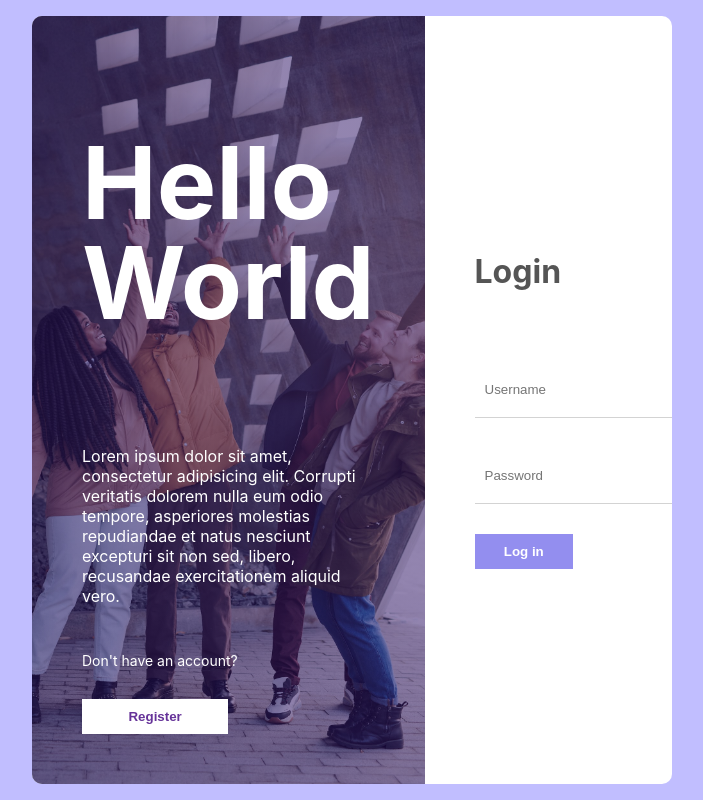
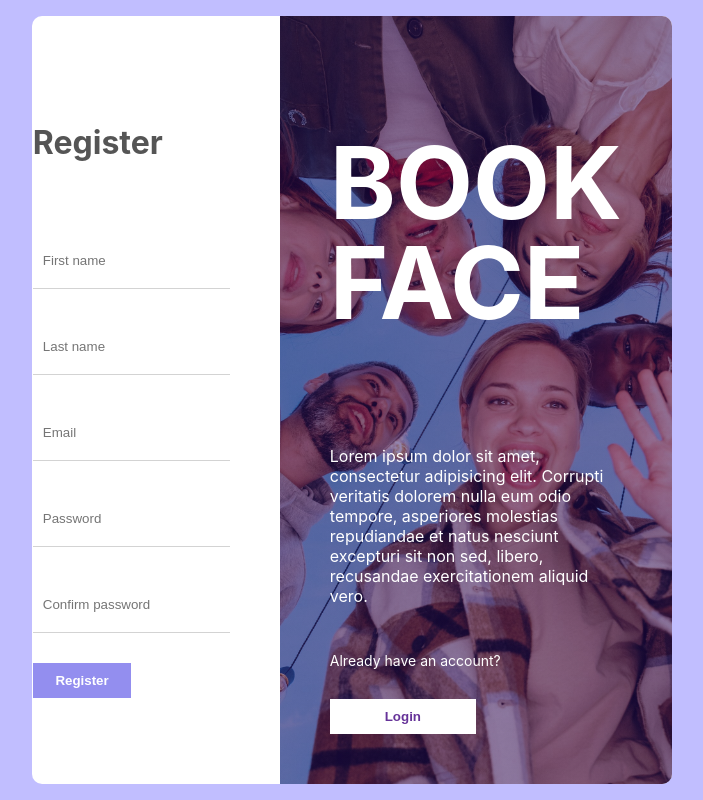
Before and after one commit to jonnyabrams/bookface-2.0, a React (Create React App) app in the folder client/: page / in a window 1280 px wide. Shown: the whole page, without its empty margins (288-991 px from the left). Built offline with nearby package versions, Linux system fonts and the light colour scheme.

Commit message:
feat: Register page

```diff
--- a/client/package.json
+++ b/client/package.json
@@ -16,6 +16,7 @@
     "@types/react-dom": "^18.0.8",
     "react": "^18.2.0",
     "react-dom": "^18.2.0",
+    "react-router-dom": "^6.4.3",
     "react-scripts": "5.0.1",
     "sass": "^1.56.0",
     "typescript": "^4.8.4",
--- a/client/src/App.tsx
+++ b/client/src/App.tsx
@@ -1,10 +1,11 @@
 import Login from "./pages/login/Login";
+import Register from "./pages/register/Register";
 
 
 const App = () => {
   return (
     <div>
-      <Login />
+      <Register />
     </div>
   );
 }
--- /dev/null
+++ b/client/src/pages/register/Register.tsx
@@ -0,0 +1,35 @@
+import "./register.scss";
+
+const Register = () => {
+  return (
+    <div className="register">
+      <div className="card">
+        <div className="left">
+          <h1>BOOK FACE</h1>
+          <p>
+            Lorem ipsum dolor sit amet, consectetur adipisicing elit. Corrupti
+            veritatis dolorem nulla eum odio tempore, asperiores molestias
+            repudiandae et natus nesciunt excepturi sit non sed, libero,
+            recusandae exercitationem aliquid vero.
+          </p>
+          <span>Already have an account?</span>
+          <button>Login</button>
+        </div>
+
+        <div className="right">
+          <h1>Register</h1>
+          <form>
+            <input type="text" placeholder="First name" />
+            <input type="text" placeholder="Last name" />
+            <input type="email" placeholder="Email" />
+            <input type="password" placeholder="Password" />
+            <input type="password" placeholder="Confirm password" />
+            <button>Register</button>
+          </form>
+        </div>
+      </div>
+    </div>
+  );
+};
+
+export default Register;
--- /dev/null
+++ b/client/src/pages/register/register.scss
@@ -0,0 +1,99 @@
+.register {
+  height: 100vh;
+  background-color: rgb(193, 190, 255);
+  display: flex;
+  align-items: center;
+  justify-content: center;
+
+  .card {
+    width: 50%;
+    display: flex;
+    flex-direction: row-reverse; // to make them the other way around than in Login
+    background-color: white;
+    border-radius: 10px;
+    min-height: 600px;
+    overflow: hidden; // as it was covering the border radius curve
+
+    .left {
+      flex: 1;
+      background: linear-gradient(rgba(39, 11, 96, 0.5), rgba(39, 11, 96, 0.5)),
+        url("../../../public/register-bg.jpeg") center;
+      background-size: cover;
+      padding: 50px;
+      display: flex;
+      flex-direction: column;
+      gap: 30px;
+      color: white;
+
+      h1 {
+        font-size: 100px;
+        line-height: 100px;
+      }
+
+      p {
+      }
+
+      span {
+        font-size: 14px;
+      }
+
+      button {
+        width: 50%;
+        padding: 10px;
+        border: none;
+        background-color: white;
+        color: rebeccapurple;
+        font-weight: bold;
+        cursor: pointer;
+        &:hover {
+          background-color: rebeccapurple;
+          color: white;
+        }
+        &:active {
+          transform: scale(0.9);
+        }
+      }
+    }
+
+    .right {
+      flex: 1;
+      padding: 50px;
+      display: flex;
+      flex-direction: column;
+      gap: 50px;
+      justify-content: center;
+
+      h1 {
+        color: #555
+      }
+
+      form {
+        display: flex;
+        flex-direction: column;
+        gap: 30px;
+
+        input {
+          border: none;
+          border-bottom: 1px solid lightgray;
+          padding: 20px 10px;
+        }
+        button {
+          width: 50%;
+          padding: 10px;
+          border: none;
+          background-color: #938eef;
+          color: white;
+          font-weight: bold;
+          cursor: pointer;
+          &:hover {
+            background-color: white;
+            color: #938eef;
+          }
+          &:active {
+            transform: scale(0.9);
+          }
+        }
+      }
+    }
+  }
+}
```
Also changed, not shown: client/public/register-bg.jpeg (added), 1 other file (tests, documents, lock files or other folders).
